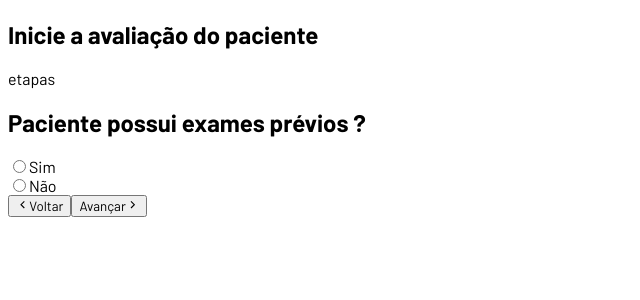
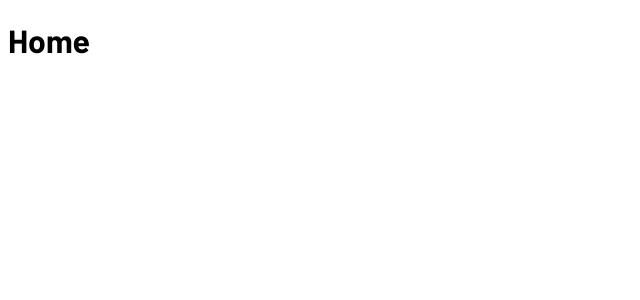
Before and after one commit to guilhermag/ppgbio-nefro, a React (Vite) app: page / in a window 1280 px wide. Shown: the top 300 px of the page, without its empty margins (0-640 px from the left). Built offline with nearby package versions, Linux system fonts and the light colour scheme.

Commit message:
added react-router to the project

```diff
--- a/package.json
+++ b/package.json
@@ -11,7 +11,8 @@
   "dependencies": {
     "react": "^18.2.0",
     "react-dom": "^18.2.0",
-    "react-icons": "^4.7.1"
+    "react-icons": "^4.7.1",
+    "react-router-dom": "^6.8.1"
   },
   "devDependencies": {
     "@types/react": "^18.0.27",
--- a/src/main.tsx
+++ b/src/main.tsx
@@ -1,10 +1,23 @@
-import React from 'react'
-import ReactDOM from 'react-dom/client'
-import App from './App'
-import './index.css'
+import React from 'react';
+import ReactDOM from 'react-dom/client';
+import { createBrowserRouter, RouterProvider } from 'react-router-dom';
+import './index.css';
+import Home from './views/home';
+import Questions from './views/questions';
+
+const router = createBrowserRouter([
+  {
+    path: '/',
+    element: <Home />,
+  },
+  {
+    path: '/questions',
+    element: <Questions />,
+  },
+]);
 
 ReactDOM.createRoot(document.getElementById('root') as HTMLElement).render(
   <React.StrictMode>
-    <App />
-  </React.StrictMode>,
-)
+    <RouterProvider router={router} />
+  </React.StrictMode>
+);
--- /dev/null
+++ b/src/views/home/index.tsx
@@ -0,0 +1,5 @@
+function Home() {
+  return <h1>Home</h1>;
+}
+
+export default Home;
```
Also changed, not shown: src/views/questions/index.tsx (renamed from src/App.tsx, +7 -7 lines), src/views/home/style.css (added), src/views/questions/style.css (added), 1 other file (tests, documents, lock files or other folders).
